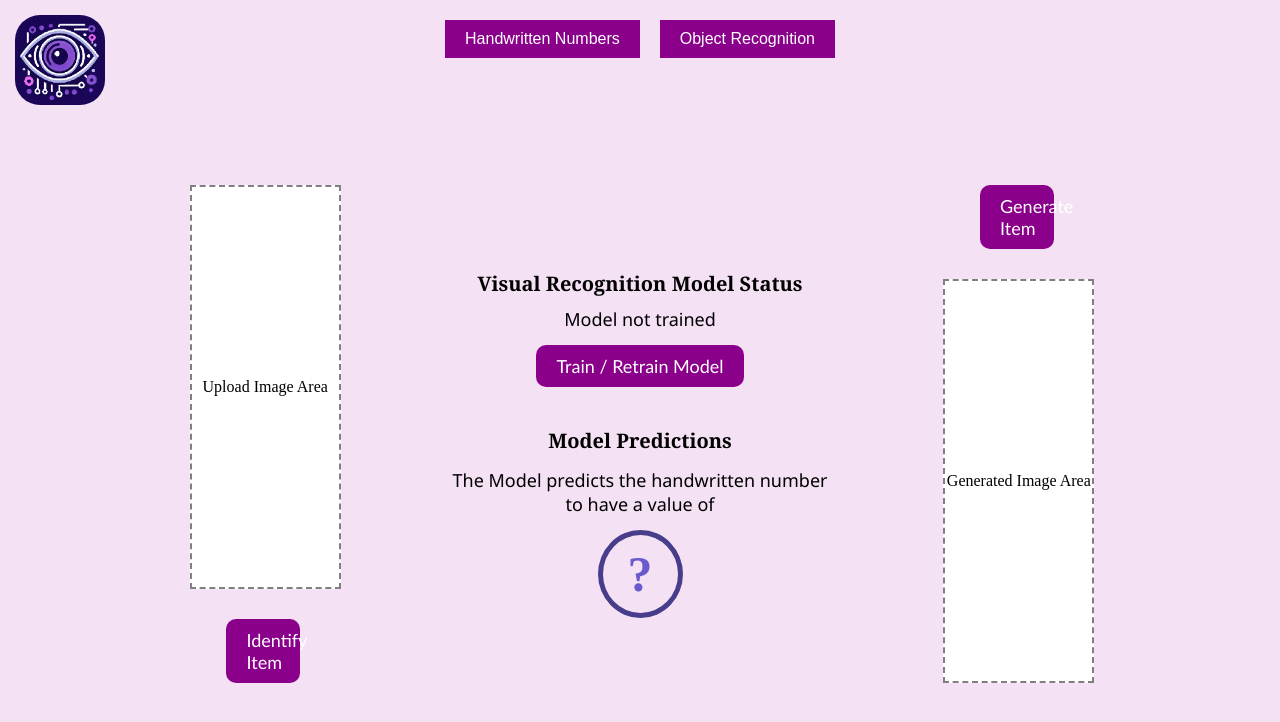
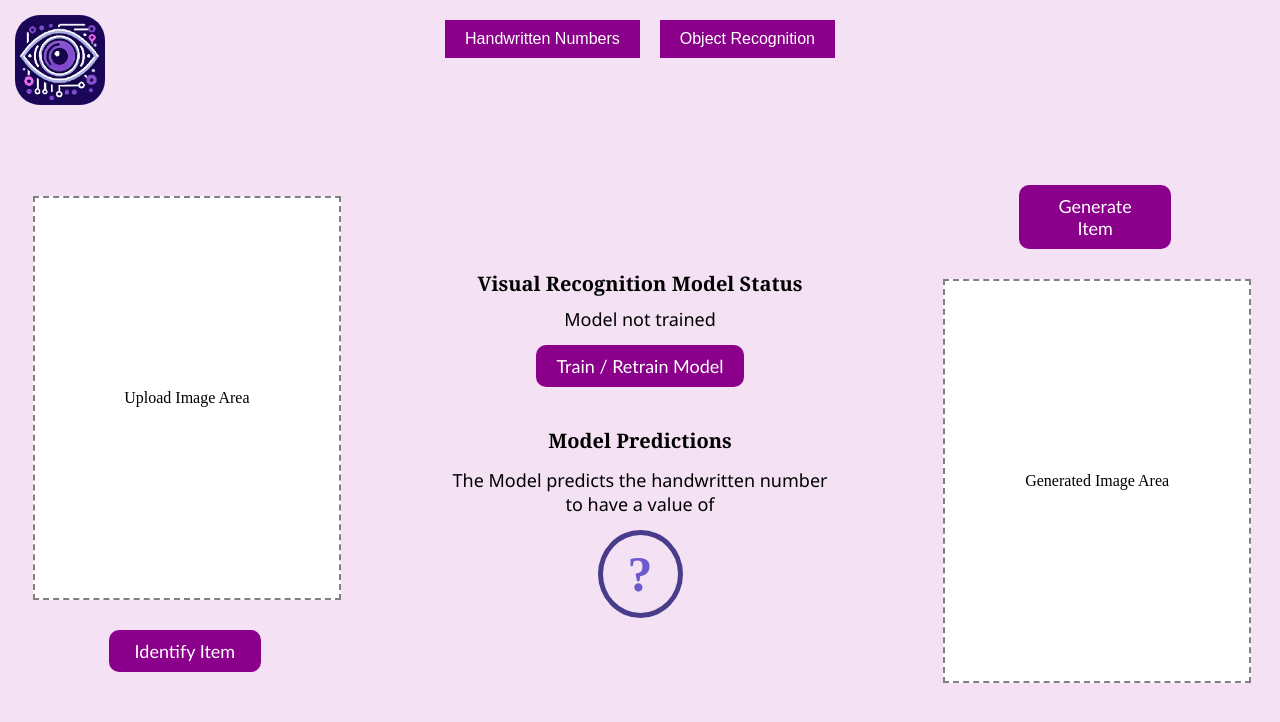
Before and after one commit to t1oluwani/SmartVision, a Vue app in the folder frontend/: page / in a window 1280 px wide. Both pictures are taken after a click on the button "Object Recognition". Shown: the top 722 px of the page. Built offline with nearby package versions, Linux system fonts and the light colour scheme.

Commit message:
Undo squish effect

```diff
--- a/frontend/src/assets/styles/ObjectRecognition.css
+++ b/frontend/src/assets/styles/ObjectRecognition.css
@@ -3,7 +3,6 @@
   display: flex;
   flex-direction: column;
   justify-content: center;
-  align-items: center; /* Centering "Coming soon" text */
 }
 
 .OR-Scope .tab-content {
```
